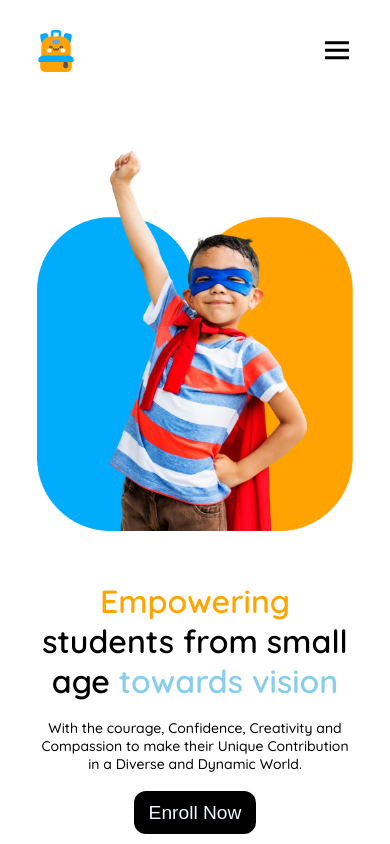
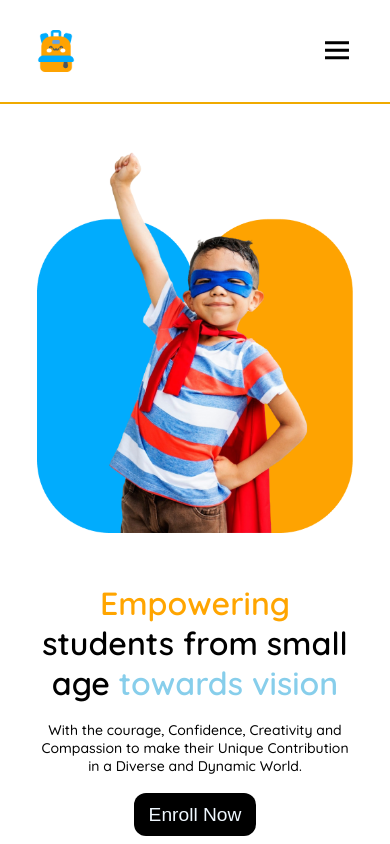
Before and after one commit to Parves24-dev/Assignment-two, a plain HTML site: page index.html in a window 390 px wide. Shown: the top 844 px of the page. Drawn offline with nearby package versions, Linux system fonts and the light colour scheme.

Commit message:
border add

```diff
--- a/style.css
+++ b/style.css
@@ -699,6 +699,7 @@ footer a:hover{
     }
     header{
         width: 100%;
+        border-bottom:2px solid #f0aa00;
     }
     nav .res{
        display: flex;
```
